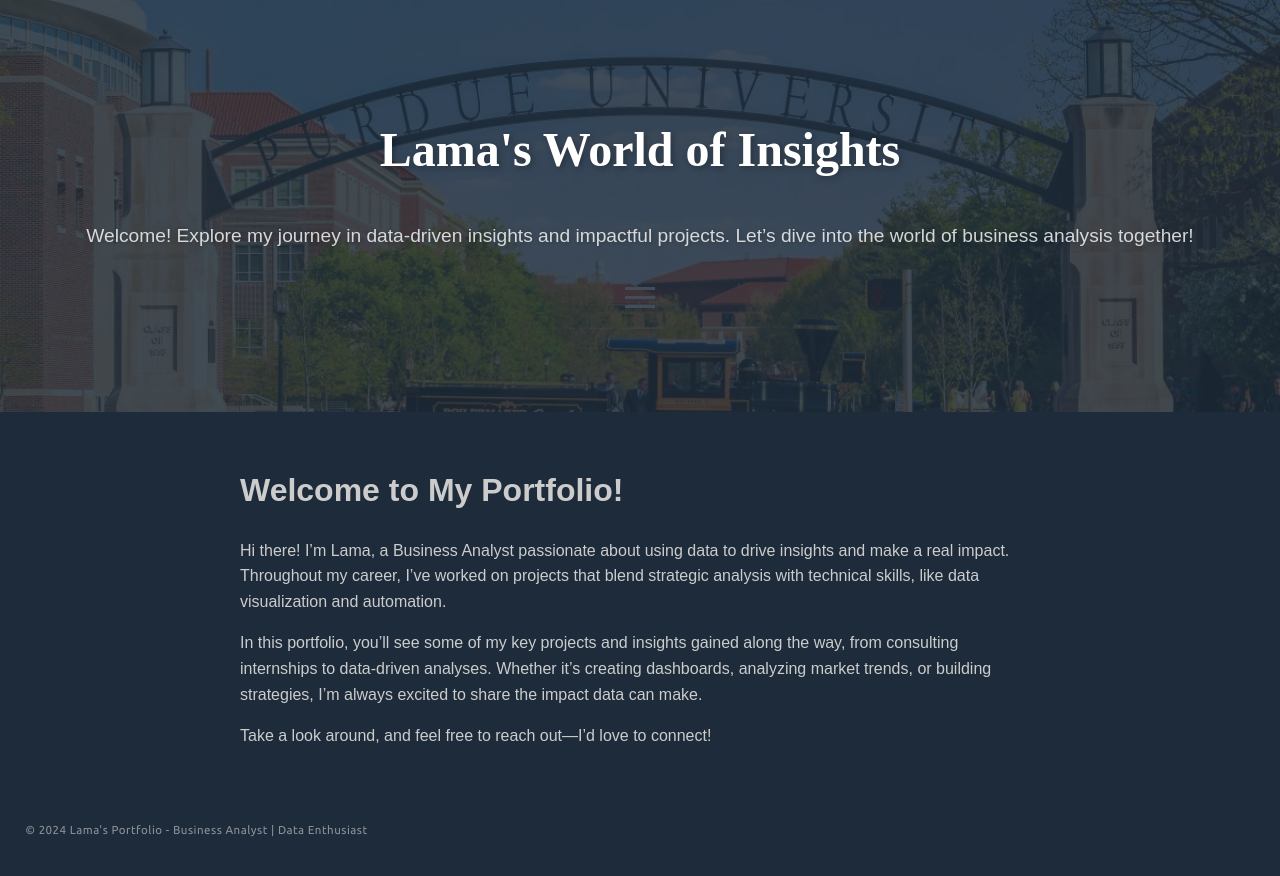
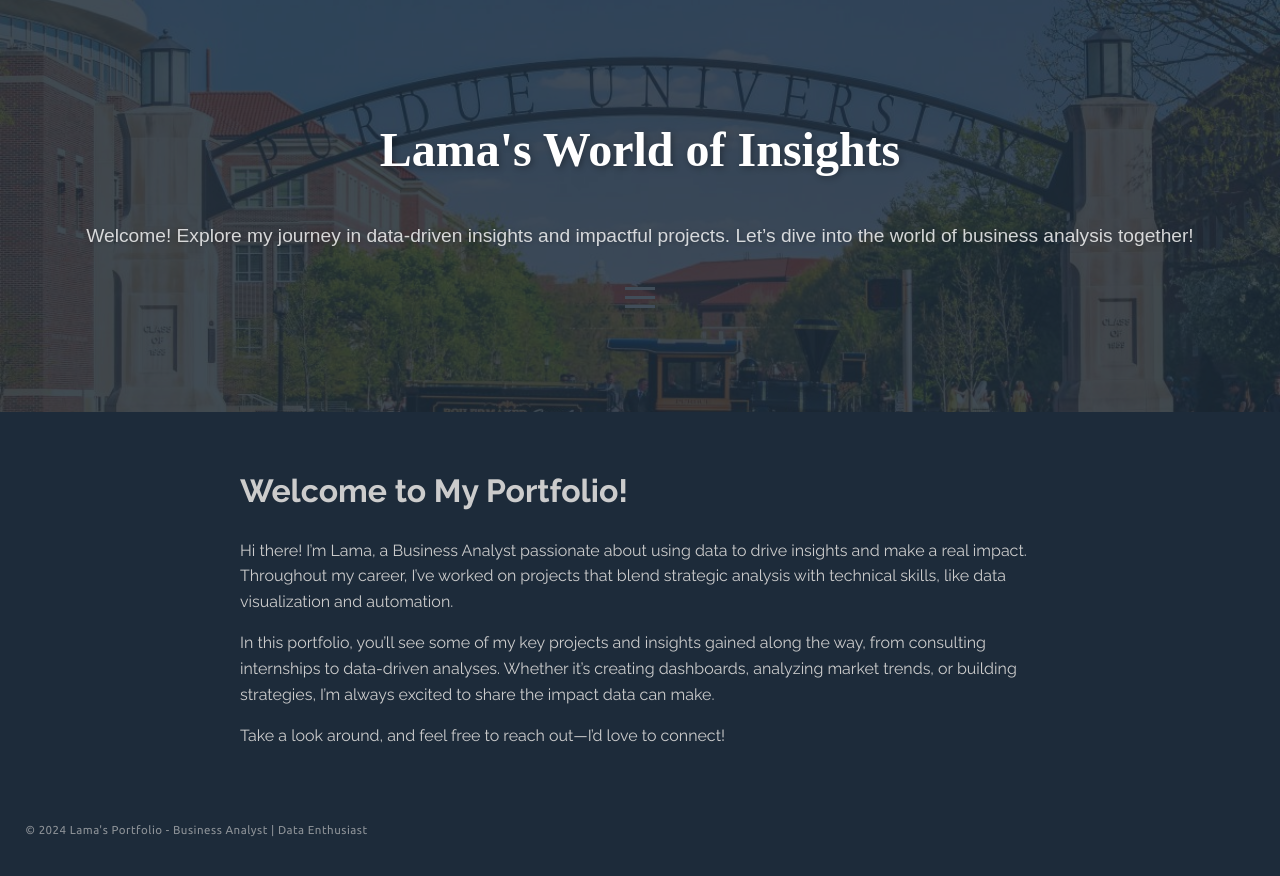
Before and after one commit to LamaJuraisi/Portfolio, a Jekyll site: the page built from index.md, in a window 1280 px wide. Shown: the top 876 px of the page. Built offline with Jekyll 4.4.1, drawn with Linux system fonts in a browser that asks for light colours; some web fonts are replaced.

Commit message:
Update main.css

```diff
--- a/assets/css/main.css
+++ b/assets/css/main.css
@@ -1,9 +1,9 @@
 /* Base Styling */
 body {
-  font-family: 'Source Sans 3', sans-serif;
+  font-family: 'Raleway', sans-serif; /* Use Raleway for all body text */
   line-height: 1.6;
-  color: #CCCCCC;
-  background-color: #1D2B3A;
+  color: #CCCCCC; /* Slightly lighter for readability */
+  background-color: #1D2B3A; /* Updated navy background color */
   margin: 0;
 }
 
```
